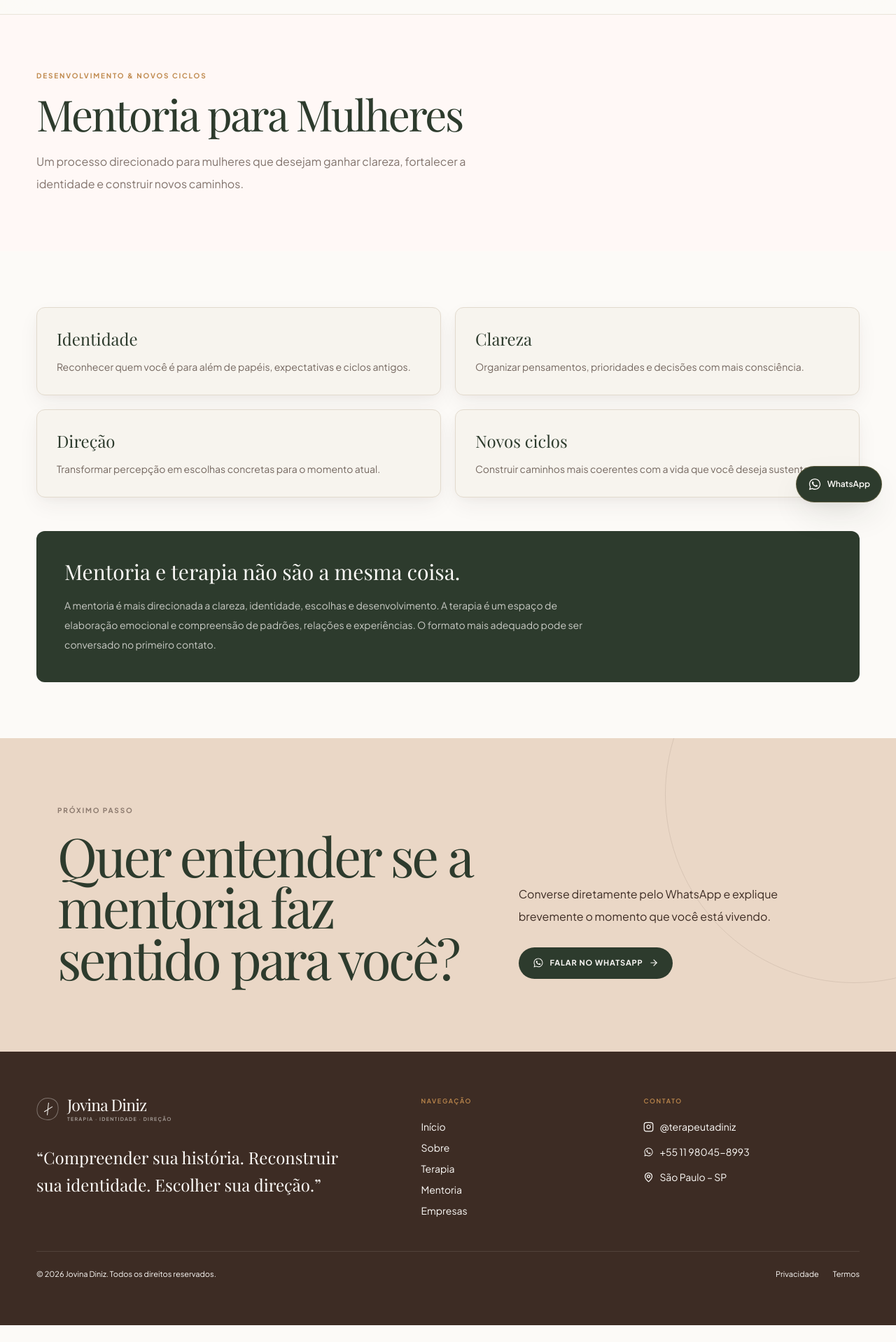
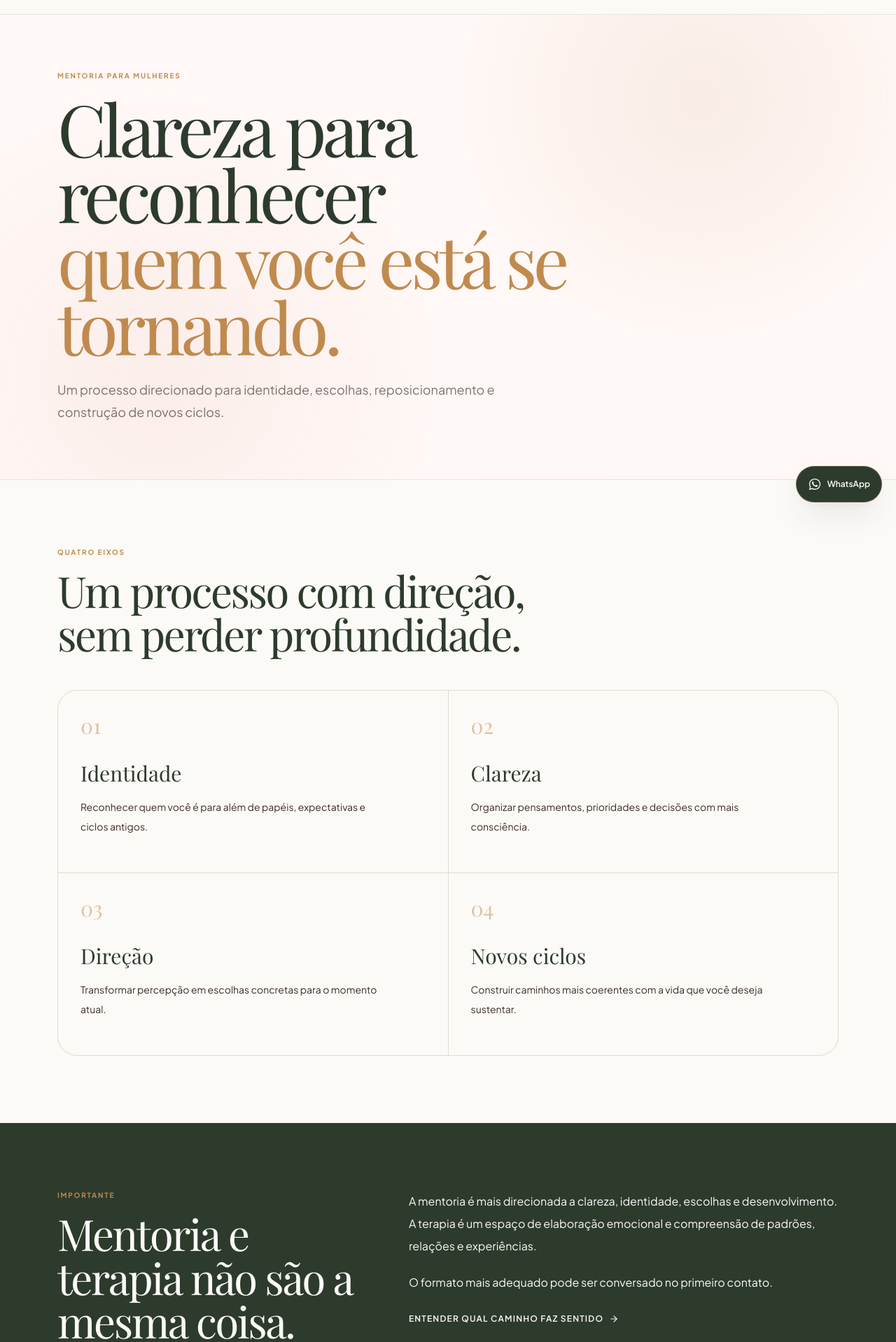
Before and after one commit to johnathafelype21/sitepsicologajovina, a React (Vite) app: page /mentoria in a window 1280 px wide. Shown: the part 62-1980 px from the top of the page at 70% size. Before the commit the page ends 1956 px from the top, so only its background shows below. Built offline with nearby package versions, Linux system fonts and the light colour scheme; a web font is replaced by a local one.

Commit message:
design: extend editorial identity across site

```diff
--- a/src/pages/MentoringPage.tsx
+++ b/src/pages/MentoringPage.tsx
@@ -1,10 +1,9 @@
+import { ArrowRight } from 'lucide-react';
 import CTASection from '../components/CTASection';
 import SectionHeading from '../components/SectionHeading';
 import { useReveal } from '../hooks/useReveal';
 
-export interface MentoringPageProps {
-  readonly className?: string;
-}
+export interface MentoringPageProps { readonly className?: string; }
 
 export default function MentoringPage({ className = '' }: Readonly<MentoringPageProps>) {
   useReveal();
@@ -17,32 +16,44 @@ export default function MentoringPage({ className = '' }: Readonly<MentoringPage
 
   return (
     <main className={className}>
-      <section className="bg-canvas-soft py-20 dark:bg-dark-canvas">
-        <div className="mx-auto max-w-[1240px] px-5 lg:px-8">
-          <div className="reveal max-w-3xl">
-            <SectionHeading overline="DESENVOLVIMENTO & NOVOS CICLOS" title="Mentoria para Mulheres" text="Um processo direcionado para mulheres que desejam ganhar clareza, fortalecer a identidade e construir novos caminhos." />
+      <section className="hero-shell border-b border-line/70 py-20">
+        <div className="mx-auto max-w-[1180px] px-5 lg:px-8">
+          <p className="eyebrow">MENTORIA PARA MULHERES</p>
+          <h1 className="mt-5 max-w-4xl font-display text-[clamp(3.4rem,8vw,7rem)] leading-[.92] tracking-[-0.055em] text-olive">
+            Clareza para reconhecer
+            <span className="block italic text-caramel">quem você está se tornando.</span>
+          </h1>
+          <p className="mt-7 max-w-2xl text-lg leading-8 text-umber/65">Um processo direcionado para identidade, escolhas, reposicionamento e construção de novos ciclos.</p>
+        </div>
+      </section>
+
+      <section className="bg-canvas py-24">
+        <div className="mx-auto max-w-[1180px] px-5 lg:px-8">
+          <SectionHeading overline="QUATRO EIXOS" title="Um processo com direção, sem perder profundidade." />
+          <div className="mt-12 grid gap-px overflow-hidden rounded-[1.75rem] border border-line bg-line md:grid-cols-2">
+            {pillars.map(([title, text], index) => (
+              <article key={title} className="reveal min-h-[260px] bg-canvas p-8">
+                <span className="font-display text-3xl italic text-caramel/50">0{index + 1}</span>
+                <h3 className="mt-8 font-display text-3xl text-olive">{title}</h3>
+                <p className="mt-4 max-w-md text-sm leading-7 text-umber/62">{text}</p>
+              </article>
+            ))}
           </div>
         </div>
       </section>
 
-      <section className="bg-canvas py-20 dark:bg-dark-canvas">
-        <div className="mx-auto max-w-[1240px] px-5 lg:px-8">
-          <div className="grid gap-5 md:grid-cols-2">
-            {pillars.map(([title, text]) => (
-              <article key={title} className="reveal rounded-xl border border-line bg-surface p-7 shadow-soft dark:border-white/10 dark:bg-dark-surface">
-                <h3 className="font-display text-2xl text-olive dark:text-dark-text">{title}</h3>
-                <p className="mt-3 text-sm leading-6 text-umber/70 dark:text-dark-muted">{text}</p>
-              </article>
-            ))}
-          </div>
-          <div className="reveal mt-12 rounded-xl bg-olive p-8 text-canvas dark:bg-dark-surface md:p-10">
-            <h2 className="font-display text-3xl">Mentoria e terapia não são a mesma coisa.</h2>
-            <p className="mt-4 max-w-3xl text-sm leading-7 text-canvas/75">A mentoria é mais direcionada a clareza, identidade, escolhas e desenvolvimento. A terapia é um espaço de elaboração emocional e compreensão de padrões, relações e experiências. O formato mais adequado pode ser conversado no primeiro contato.</p>
+      <section className="bg-olive py-24 text-canvas">
+        <div className="mx-auto grid max-w-[1180px] gap-12 px-5 lg:grid-cols-[.85fr_1.15fr] lg:px-8">
+          <SectionHeading overline="IMPORTANTE" title="Mentoria e terapia não são a mesma coisa." light />
+          <div className="reveal">
+            <p className="text-base leading-8 text-canvas/68">A mentoria é mais direcionada a clareza, identidade, escolhas e desenvolvimento. A terapia é um espaço de elaboração emocional e compreensão de padrões, relações e experiências.</p>
+            <p className="mt-5 text-base leading-8 text-canvas/68">O formato mais adequado pode ser conversado no primeiro contato.</p>
+            <a href="/contato" className="mt-7 inline-flex items-center gap-2 text-xs font-semibold uppercase tracking-[.1em] text-canvas">Entender qual caminho faz sentido <ArrowRight size={14} /></a>
           </div>
         </div>
       </section>
 
-      <CTASection title="Quer entender se a mentoria faz sentido para você?" text="Converse diretamente pelo WhatsApp e explique brevemente o momento que você está vivendo." />
+      <CTASection title="Quer entender se a mentoria faz sentido para você?" text="Converse diretamente pelo WhatsApp e conte brevemente o momento que você está vivendo." />
     </main>
   );
 }
```
